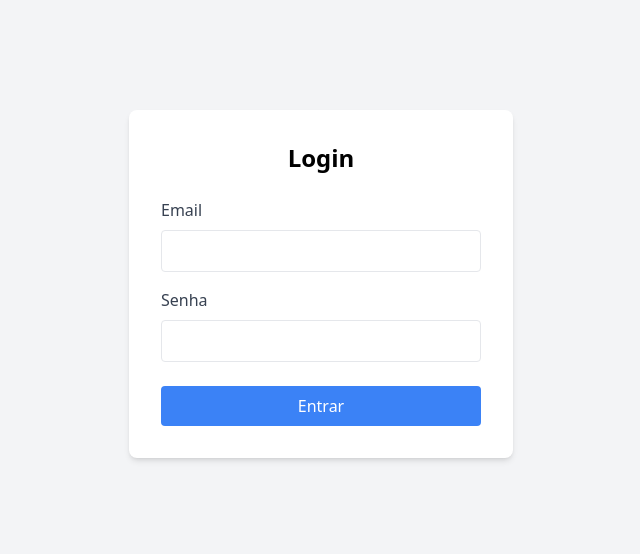
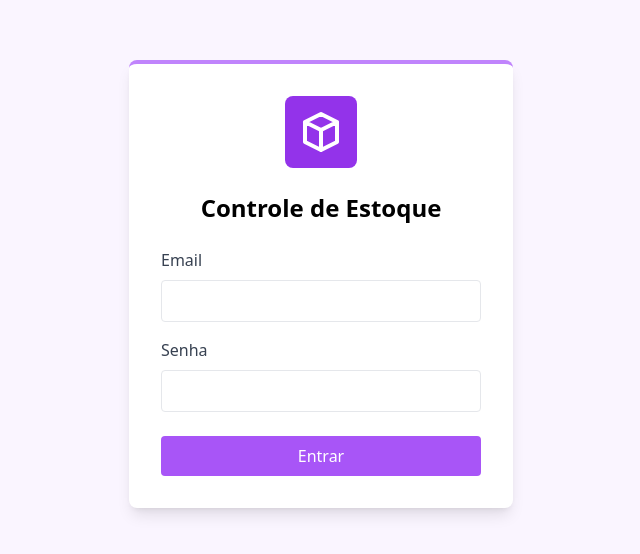
Before and after one commit to Gustavogds55/controle-estoque, a Nuxt app in the folder frontend/: page /login in a window 1280 px wide. Shown: the part 116-670 px from the top of the page, without its empty margins (319-959 px from the left). Built offline with nearby package versions, Linux system fonts and the light colour scheme.

Commit message:
update layout

```diff
--- a/frontend/pages/entradas/index.vue
+++ b/frontend/pages/entradas/index.vue
@@ -3,7 +3,7 @@
     <div class="rounded-lg shadow p-6" :class="darkMode ? 'bg-gray-800' : 'bg-white'">
       <div class="flex justify-between items-center mb-6">
         <h2 class="text-2xl font-bold" :class="darkMode ? 'text-purple-400' : 'text-gray-800'">Entradas de Estoque</h2>
-        <button @click="abrirModal()" class="bg-green-500 text-white px-4 py-2 rounded hover:bg-green-600">
+        <button @click="abrirModal()" class="bg-purple-500 text-white px-4 py-2 rounded hover:bg-purple-600">
           + Nova Entrada
         </button>
       </div>
@@ -75,7 +75,7 @@
 
           <div class="flex justify-end space-x-3">
             <button type="button" @click="fecharModal" class="px-4 py-2 border rounded" :class="darkMode ? 'border-gray-600 hover:bg-gray-700 text-gray-300' : 'hover:bg-gray-100'">Cancelar</button>
-            <button type="submit" class="bg-green-500 text-white px-4 py-2 rounded hover:bg-green-600">Salvar</button>
+            <button type="submit" class="bg-purple-500 text-white px-4 py-2 rounded hover:bg-purple-600">Salvar</button>
           </div>
         </form>
       </div>
--- a/frontend/pages/index.vue
+++ b/frontend/pages/index.vue
@@ -3,7 +3,5 @@ definePageMeta({
   layout: false
 })
 
-const authStore = useAuthStore()
-
-await navigateTo(authStore.isAuthenticated ? '/dashboard' : '/login', { replace: true })
+await navigateTo('/login', { replace: true })
 </script>
--- a/frontend/pages/login.vue
+++ b/frontend/pages/login.vue
@@ -1,26 +1,35 @@
 <template>
-  <div class="min-h-screen flex items-center justify-center bg-gray-100">
-    <div class="bg-white p-8 rounded-lg shadow-md w-96">
-      <h2 class="text-2xl font-bold mb-6 text-center">Login</h2>
+  <div class="min-h-screen flex items-center justify-center" :class="darkMode ? 'bg-gray-900' : 'bg-purple-50'">
+    <div class="p-8 rounded-lg shadow-lg w-96 border-t-4 border-purple-400" :class="darkMode ? 'bg-gray-800' : 'bg-white'">
+      <div class="flex justify-center mb-6">
+        <div class="bg-purple-600 p-3 rounded-lg">
+          <svg class="w-12 h-12 text-white" fill="none" stroke="currentColor" viewBox="0 0 24 24">
+            <path stroke-linecap="round" stroke-linejoin="round" stroke-width="2" d="M20 7l-8-4-8 4m16 0l-8 4m8-4v10l-8 4m0-10L4 7m8 4v10M4 7v10l8 4"/>
+          </svg>
+        </div>
+      </div>
+      <h2 class="text-2xl font-bold mb-6 text-center" :class="darkMode ? 'text-purple-400' : 'text-black'">Controle de Estoque</h2>
 
       <form @submit.prevent="handleLogin">
         <div class="mb-4">
-          <label class="block text-gray-700 mb-2">Email</label>
+          <label class="block mb-2" :class="darkMode ? 'text-gray-300' : 'text-gray-700'">Email</label>
           <input
             v-model="form.email"
             type="email"
             required
-            class="w-full px-3 py-2 border rounded focus:outline-none focus:ring-2 focus:ring-blue-500"
+            class="w-full px-3 py-2 border rounded focus:outline-none focus:ring-2 focus:ring-purple-400"
+            :class="darkMode ? 'bg-gray-700 border-gray-600 text-white' : ''"
           />
         </div>
 
         <div class="mb-6">
-          <label class="block text-gray-700 mb-2">Senha</label>
+          <label class="block mb-2" :class="darkMode ? 'text-gray-300' : 'text-gray-700'">Senha</label>
           <input
             v-model="form.senha"
             type="password"
             required
-            class="w-full px-3 py-2 border rounded focus:outline-none focus:ring-2 focus:ring-blue-500"
+            class="w-full px-3 py-2 border rounded focus:outline-none focus:ring-2 focus:ring-purple-400"
+            :class="darkMode ? 'bg-gray-700 border-gray-600 text-white' : ''"
           />
         </div>
 
@@ -29,7 +38,7 @@
         <button
           type="submit"
           :disabled="loading"
-          class="w-full bg-blue-500 text-white py-2 rounded hover:bg-blue-600 disabled:bg-gray-400"
+          class="w-full bg-purple-500 text-white py-2 rounded hover:bg-purple-600 disabled:bg-gray-400"
         >
           {{ loading ? 'Entrando...' : 'Entrar' }}
         </button>
@@ -43,6 +52,7 @@ definePageMeta({
   layout: false
 })
 
+const { darkMode, initDarkMode } = useDarkMode()
 const authStore = useAuthStore()
 const router = useRouter()
 const config = useRuntimeConfig()
@@ -71,8 +81,6 @@ const handleLogin = async () => {
 }
 
 onMounted(() => {
-  if (authStore.isAuthenticated) {
-    router.push('/dashboard')
-  }
+  initDarkMode()
 })
 </script>
--- a/frontend/pages/saidas/index.vue
+++ b/frontend/pages/saidas/index.vue
@@ -3,7 +3,7 @@
     <div class="rounded-lg shadow p-6" :class="darkMode ? 'bg-gray-800' : 'bg-white'">
       <div class="flex justify-between items-center mb-6">
         <h2 class="text-2xl font-bold" :class="darkMode ? 'text-purple-400' : 'text-gray-800'">Saídas de Estoque</h2>
-        <button @click="abrirModal()" class="bg-red-500 text-white px-4 py-2 rounded hover:bg-red-600">
+        <button @click="abrirModal()" class="bg-purple-500 text-white px-4 py-2 rounded hover:bg-purple-600">
           + Nova Saída
         </button>
       </div>
@@ -75,7 +75,7 @@
 
           <div class="flex justify-end space-x-3">
             <button type="button" @click="fecharModal" class="px-4 py-2 border rounded" :class="darkMode ? 'border-gray-600 hover:bg-gray-700 text-gray-300' : 'hover:bg-gray-100'">Cancelar</button>
-            <button type="submit" class="bg-red-500 text-white px-4 py-2 rounded hover:bg-red-600">Salvar</button>
+            <button type="submit" class="bg-purple-500 text-white px-4 py-2 rounded hover:bg-purple-600">Salvar</button>
           </div>
         </form>
       </div>
--- a/frontend/plugins/auth.client.js
+++ b/frontend/plugins/auth.client.js
@@ -1,4 +1,7 @@
 export default defineNuxtPlugin(() => {
-  const authStore = useAuthStore()
-  authStore.loadAuth()
+  // Limpar autenticação ao iniciar
+  if (process.client) {
+    localStorage.removeItem('token')
+    localStorage.removeItem('user')
+  }
 })
```
